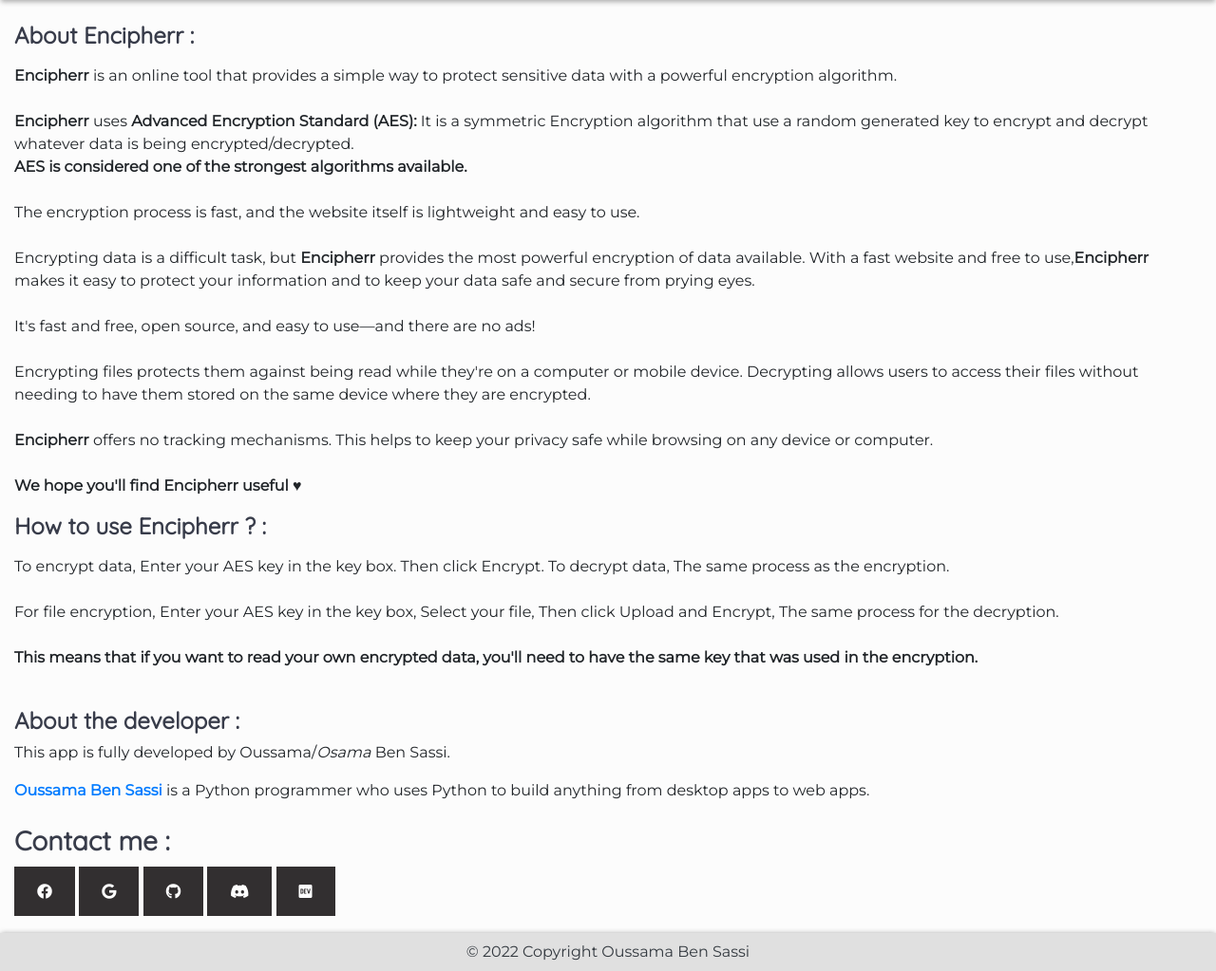
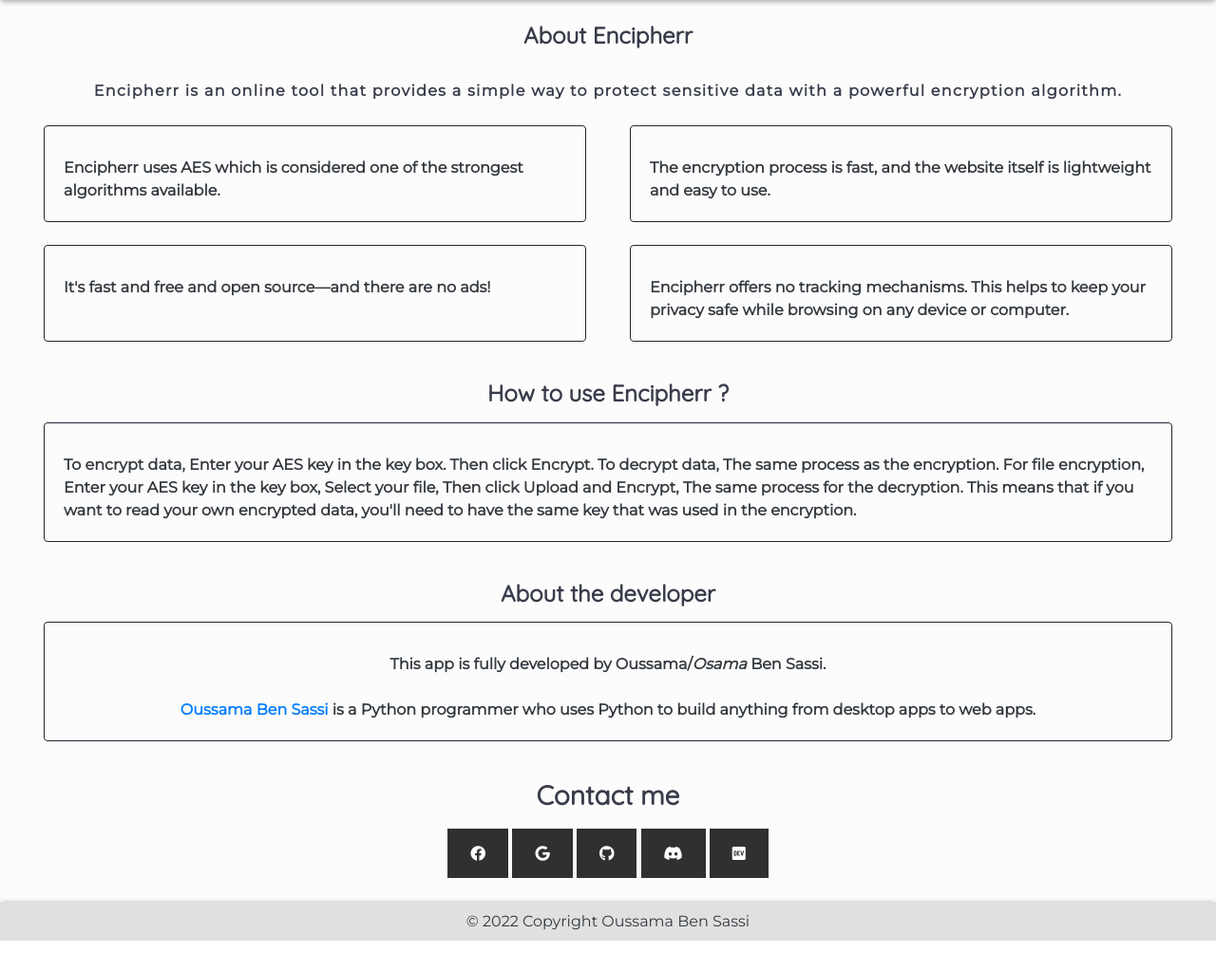
Before and after one commit to Oussama1403/Encipherr, a Flask app: page /about in a window 1280 px wide. Shown: the part 56-1079 px from the top of the page at 95% size. After the commit the page ends 1047 px from the top, so only its background shows below. Run offline with Flask 2, Linux system fonts and the light colour scheme; some libraries are stand-ins or nearby versions.

Commit message:
redesign about.html

```diff
--- a/src/static/css/style.css
+++ b/src/static/css/style.css
@@ -125,6 +125,11 @@
     border: 1px solid transparent ;
     border-color:#1F2833;
   }
+  .card {
+    background-color: transparent;
+    border: 1px solid #1F2833 ;
+    border-bottom-color:#1F2833;
+  }
 
   /* home */
   #intro {
--- a/src/templates/about.html
+++ b/src/templates/about.html
@@ -4,50 +4,90 @@
 <div class="container-fluid">
 	<div class="row">
 		<div class="col-md-12">
-			<h4 class="title-abt">
-				About Encipherr :
+			<h4 class="title-abt text-center">
+				About Encipherr
 			</h4>
+			<br />
+			<p id="intro" class="text-center"><b>Encipherr</b> is an online tool that provides a simple way to protect sensitive data with a powerful encryption algorithm.</p>
+			<div class="row m-2">
+				<div class="col-md m-2">
+				  <div class="card text-dark h-100">
+					<div class="card-body">
+					  <h5 class="card-title"></h5>
+					  <p class="font-weight-bold card-text">Encipherr uses AES which is considered one of the strongest algorithms available.</p>
+					</div>
+				  </div>
+				</div>
+				<div class="col-md m-2">
+				  <div class="card text-dark h-100">
+					<div class="card-body">
+					  <h5 class="card-title"></h5>
+					  <p class="font-weight-bold card-text">The encryption process is fast, and the website itself is lightweight and easy to use.</p>
+					</div>
+				  </div>
+				</div>
+			</div>
 
-			<p>
-			<ul class="list-unstyled">
-				<li><b>Encipherr</b> is an online tool that provides a simple way to protect sensitive data with a powerful encryption algorithm.</li><br>
-			    <li><b>Encipherr</b> uses <b>Advanced Encryption Standard (AES):</b> It is a symmetric Encryption algorithm that use a random generated key to encrypt and decrypt whatever data is being encrypted/decrypted.</li>
-				<b><li>AES is considered one of the strongest algorithms available.</li><br></b>
-				<li>The encryption process is fast, and the website itself is lightweight and easy to use.</li><br>
-				<li>Encrypting data is a difficult task, but <b>Encipherr</b> provides the most powerful encryption of data available. With a fast website and free to use,<b>Encipherr</b> makes it easy to protect your information and to keep your data safe and secure from prying eyes.</li><br>
-				<li>It's fast and free, open source, and easy to use—and there are no ads!</li><br>
-				<li>Encrypting files protects them against being read while they're on a computer or mobile device. Decrypting allows users to access their files without needing to have them stored on the same device where they are encrypted.</li><br>
-				<li><b>Encipherr</b> offers no tracking mechanisms. This helps to keep your privacy safe while browsing on any device or computer.</li><br>
-			    <li><b>We hope you'll find Encipherr useful &hearts;</b></li>
-			</ul>
+			<div class="row m-2">
+	              <div class="col-md m-2">
+					<div class="card text-dark h-100">
+					  <div class="card-body">
+						<h5 class="card-title"></h5>
+						<p class="font-weight-bold card-text">It's fast and free and open source—and there are no ads!</p>
+					  </div>
+					</div>
+				  </div>
+				  <div class="col-md m-2">
+					<div class="card text-dark h-100">
+					  <div class="card-body">
+						<h5 class="card-title"></h5>
+						<p class="font-weight-bold card-text"><b>Encipherr</b> offers no tracking mechanisms. This helps to keep your privacy safe while browsing on any device or computer.</p>
+					  </div>
+					</div>
+				  </div>
+			</div>
+
+			<br />
+            <h4 class="title-abt text-center">
+				How to use Encipherr ?
+			</h4>
+            <div class="row m-2">
+				<div class="col-md m-2">
+				  <div class="card text-dark h-100">
+					<div class="card-body">
+					  <h5 class="card-title"></h5>
+					  <p class="font-weight-bold card-text">To encrypt data, Enter your AES key in the key box. Then click Encrypt. To decrypt data, The same process as the encryption.
+						For file encryption, Enter your AES key in the key box, Select your file, Then click Upload and Encrypt, The same process for the decryption.
+					    This means that if you want to read your own encrypted data, you'll need to have the same key that was used in the encryption.
 					</p>
+					</div>
+				  </div>
+				</div>
+			</div>
 
-			<h4 class="title-abt">
-				How to use Encipherr ? :
+			<br />
+            <h4 class="title-abt text-center">
+				About the developer
 			</h4>
+			<div class="row m-2">
+				<div class="col-md m-2">
+				  <div class="card text-dark h-100">
+					<div class="card-body">
+					  <h5 class="card-title"></h5>
+					  <p class="font-weight-bold card-text text-center">This app is fully developed by Oussama/<i>Osama</i> Ben Sassi.<br><br>
+						<a href="https://github.com/Oussama1403"><span style="font-weight: 700">Oussama Ben Sassi</span></a> is a Python programmer who uses Python to build anything from desktop apps to web apps.
+					</p>
+					</div>
+				  </div>
+				</div>
+			</div>
 
-			<p>
-			<ul class="list-unstyled">
-				<li>To encrypt data, Enter your AES key in the key box. Then click Encrypt. To decrypt data, The same process as the encryption.</li><br>
-				<li>For file encryption, Enter your AES key in the key box, Select your file, Then click Upload and Encrypt, The same process for the decryption.</li><br>
-				<li><b>This means that if you want to read your own encrypted data, you'll need to have the same key that was used in the encryption.</b></li><br>
-            </ul>
-			</p>
-
-			<h4 class="title-abt">
-				About the developer :
-			</h4>
-			<p>
-				This app is fully developed by Oussama/<i>Osama</i> Ben Sassi.
-			</p>
-			<div>
-				<a href="https://github.com/Oussama1403"><span style="font-weight: 700">Oussama Ben Sassi</span></a> is a Python programmer who uses Python to build anything from desktop apps to web apps.
-			</div>
             <br />
-			<h3 class="title-abt">
-				Contact me :
+			<h3 class="title-abt text-center">
+				Contact me
 			</h3>
-
+			<div class="row m-2">
+				<div class="col-md d-flex justify-content-center">
                     <div class="footer-social-icons">
                       <ul class="social-icons">
                          <li><a href="https://www.facebook.com/oussama.bensassi.15/" target="_blank" class="social-icon"> <i style="margin-bottom:2px" class="fab fa-facebook"></i></a></li>
@@ -57,6 +97,8 @@
                         <li><a href="https://dev.to/oussama1403" target="_blank" class="social-icon"> <i class="fab fa-dev"></i></a></li>
                       </ul>
 				    </div>
+				</div>
+			</div>
 
         </div>
 	</div>
```
Lines whose indentation alone changed are shown as unchanged.
